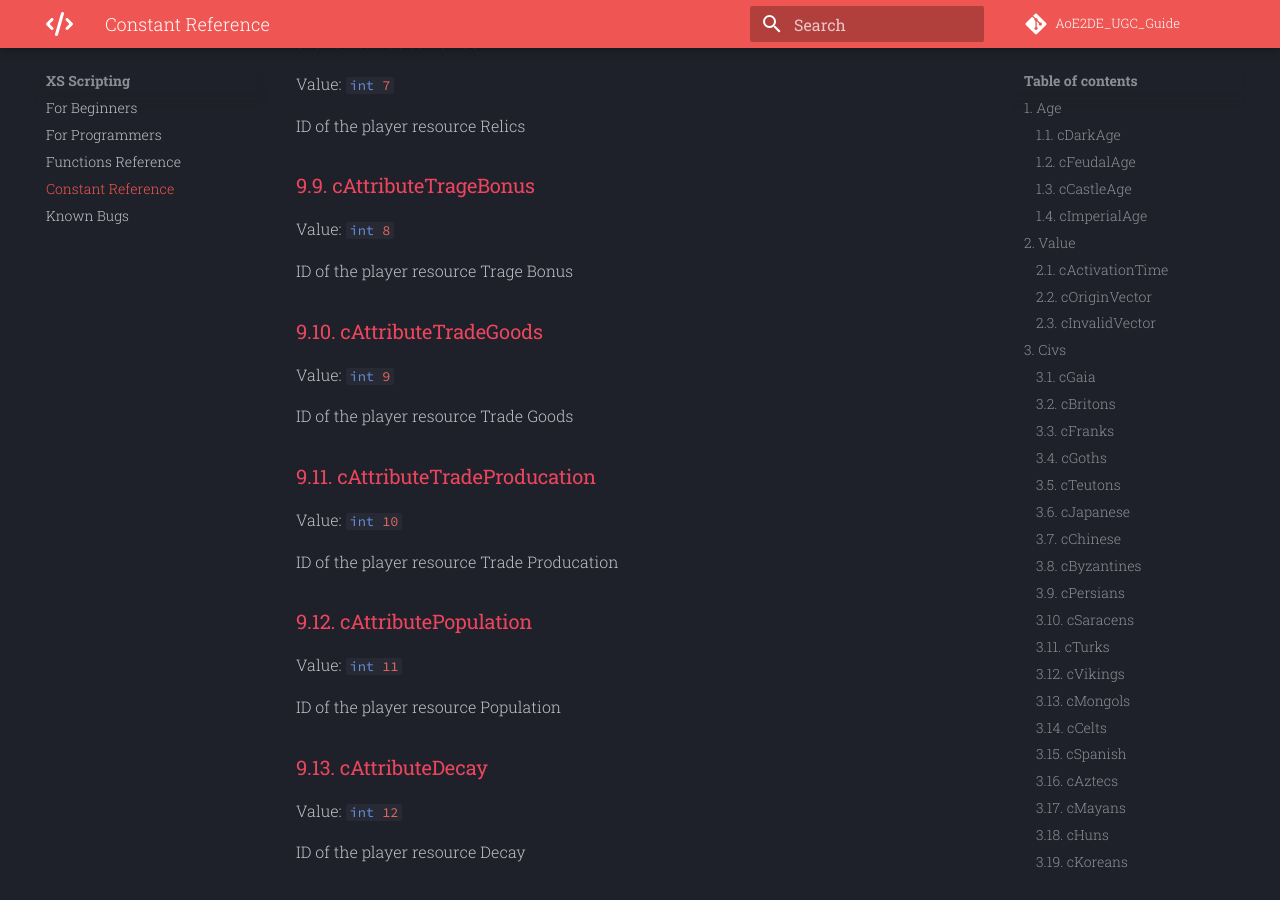
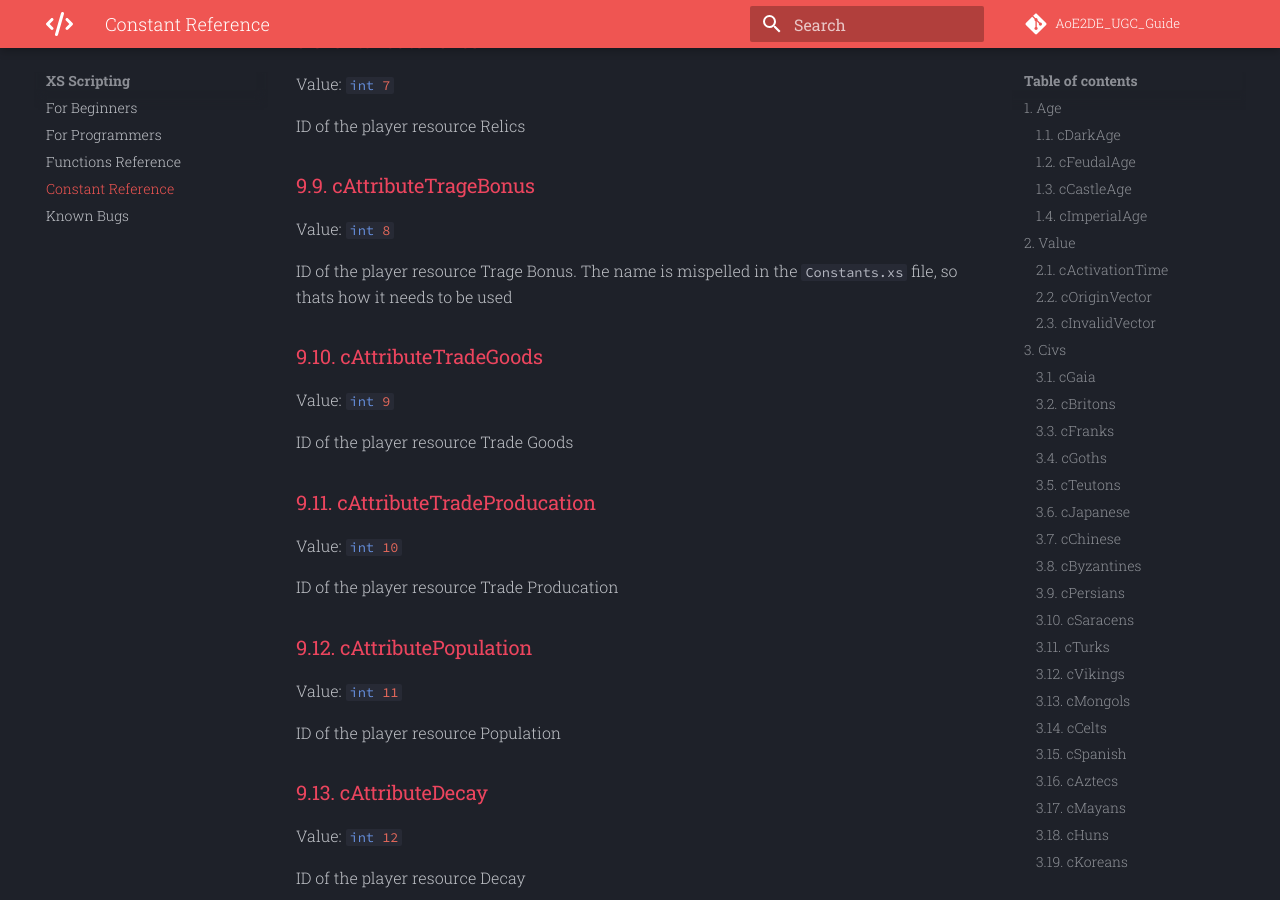
Before and after one commit to Divy1211/AoE2DE_UGC_Guide, an MkDocs documentation site: the page built from docs/general/xs/constants.md, in a window 1280 px wide and 900 px high, scrolled down 35799 px. Built offline with MkDocs 1.6.1 and Material for MkDocs 9.7.7, drawn with Linux system fonts in a browser that asks for light colours; comment, search, counter and statistics services are not loaded; some of the changed text lies outside the part shown.

Commit message:
fixed typo

```diff
--- a/docs/general/resources/resources.py
+++ b/docs/general/resources/resources.py
@@ -2,7 +2,7 @@ import json
 
 md = """# Player Resources
 
-*Written by Alian713*
+*Written by: Alian713*
 
 ---
 
--- a/docs/general/xs/constants.md
+++ b/docs/general/xs/constants.md
@@ -1476,7 +1476,7 @@ ID of the player resource Relics
 
 Value: `#!cpp int 8`
 
-ID of the player resource Trage Bonus
+ID of the player resource Trage Bonus. The name is mispelled in the `Constants.xs` file, so thats how it needs to be used
 
 ### 9.10. cAttributeTradeGoods
 
```
Also changed, not shown: other parts of docs/general/xs/constants.md (+2 -2 lines), docs/general/xs/constants.json.
